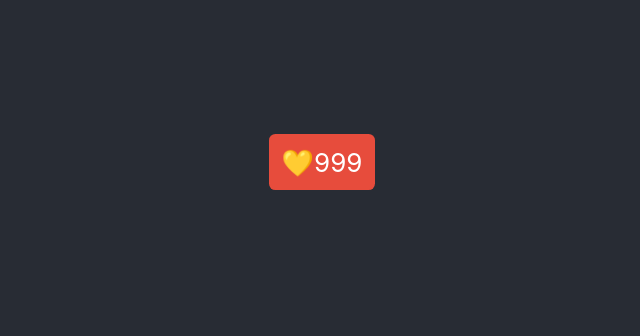
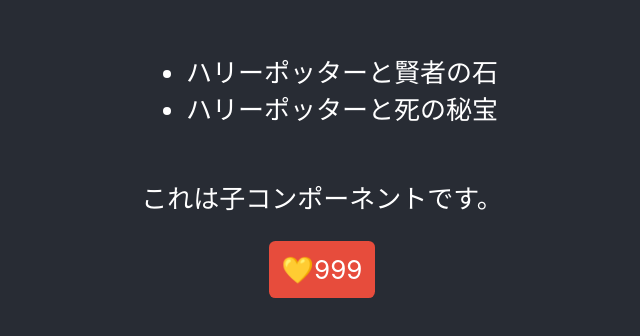
Before and after one commit to YutoGIma/TypeScript-practice, a React (Create React App) app in the folder link-button/: page / in a window 1280 px wide. Shown: the part 238-574 px from the top of the page, without its empty margins (318-958 px from the left). Built offline with nearby package versions, Linux system fonts and the light colour scheme.

Commit message:
子コンポーネント実装

```diff
--- a/link-button/src/App.tsx
+++ b/link-button/src/App.tsx
@@ -1,11 +1,20 @@
 import React, {useState} from 'react';
 import logo from './logo.svg';
 import './App.css';
+import { isPropertySignature } from 'typescript';
 
 function App() {
   return (
     <div className="App">
       <header className="App-header">
+        <ul>
+          {items.map((item: Item) => (
+            <li key = {item.id}>{item.title}</li>
+          ))}
+        </ul>
+        <div className="App">
+          <Child  />
+        </div>
         <LinkButton />
       </header>
     </div>
@@ -20,4 +29,27 @@
   return <span className='likeButton' onClick={handlClick}>💛{count}</span>
 }
 
+type Item = {
+  id: number
+  title: string
+}
+
+const items: Item[] = [
+  {
+    id: 1,
+    title: "ハリーポッターと賢者の石"
+  },
+  {
+    id: 2,
+    title: "ハリーポッターと死の秘宝"
+  }
+]
+
+function Child(){
+  return (
+    <div>
+      <p>これは子コンポーネントです。</p>
+    </div>
+  )
+}
 export default App;
```
